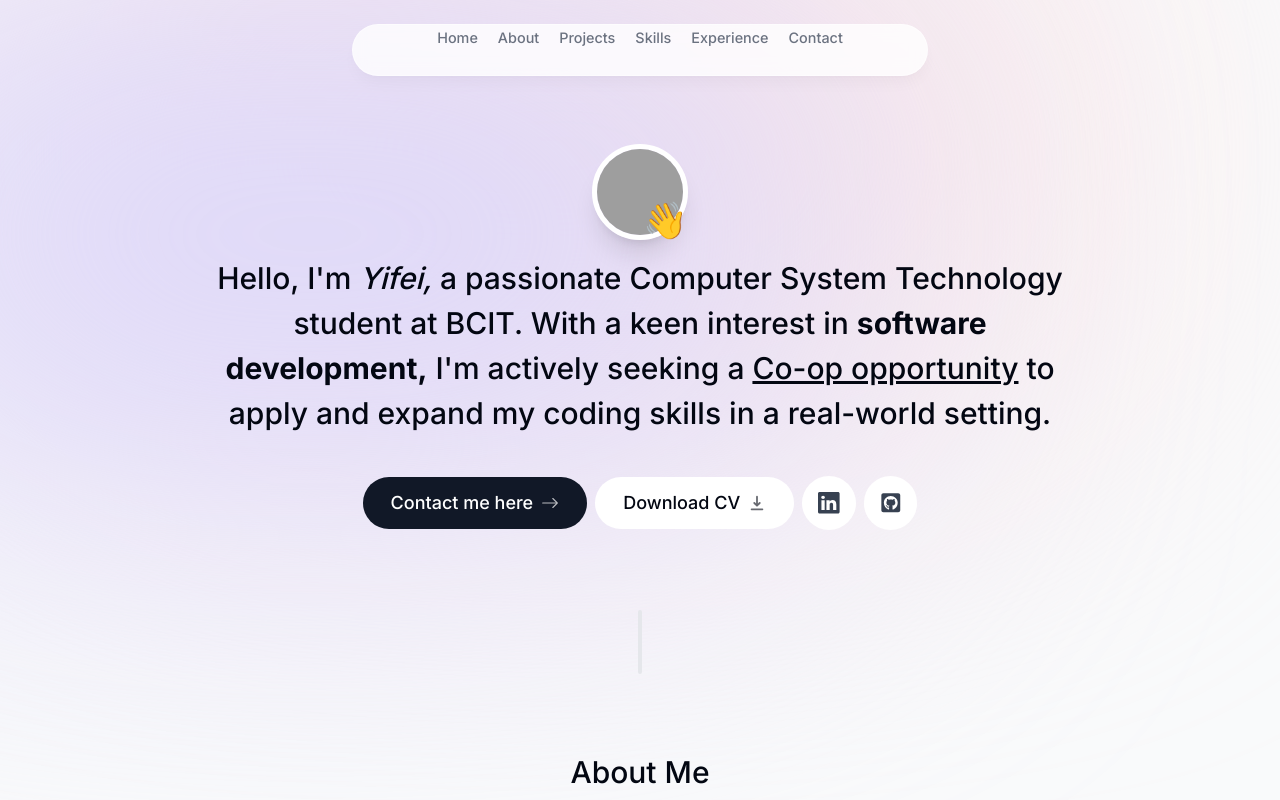
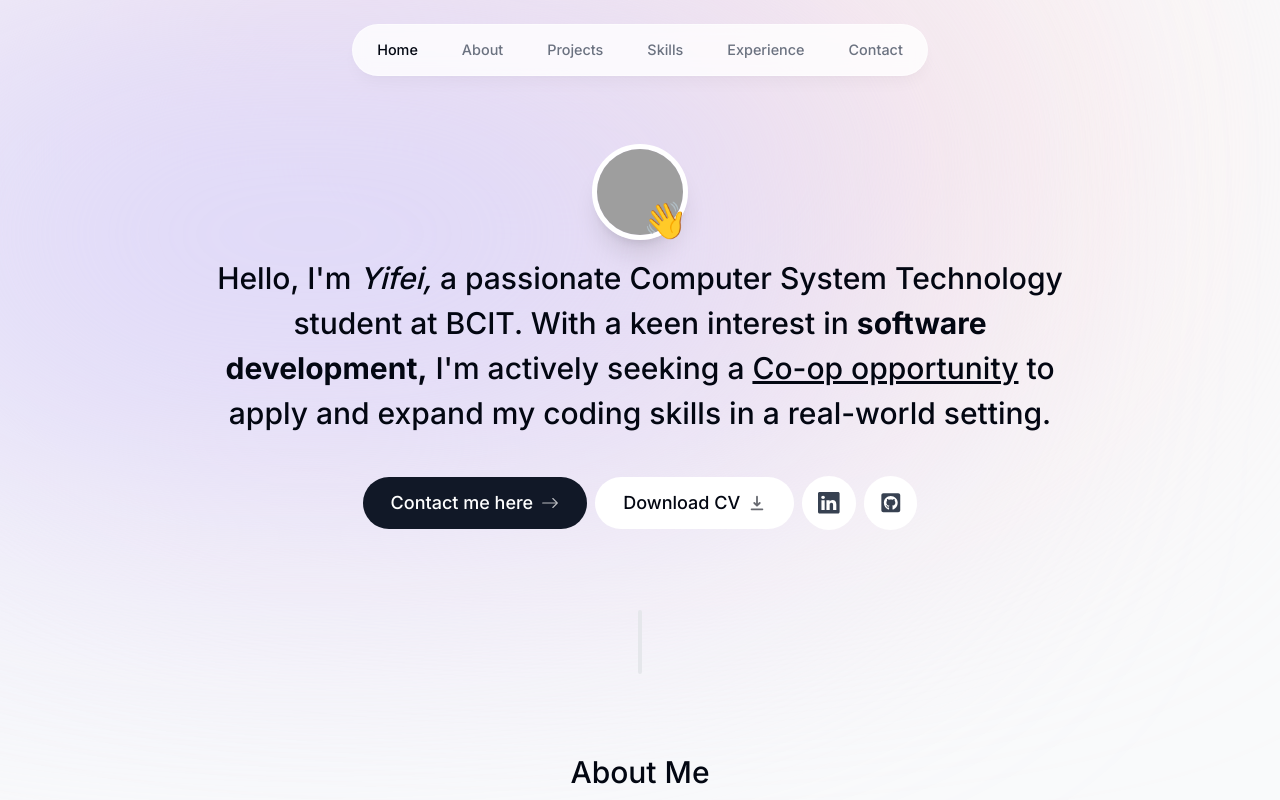
Before and after one commit to zengyifei327/Portfolio, a Next.js app: page / in a window 1280 px wide. Shown: the top 800 px of the page. Built offline with nearby package versions, Linux system fonts and the light colour scheme; grey boxes are pictures that could not be loaded.

Commit message:
Update header

```diff
--- a/app/layout.tsx
+++ b/app/layout.tsx
@@ -5,8 +5,8 @@ import { Inter } from 'next/font/google'
 const inter = Inter({ subsets: ['latin'] })
 
 export const metadata = {
-  title: 'Yifei Zeng | Personal Portfolio',
-  description: 'Yifei Zeng is a full-stack developer',
+  title: 'Yifei Zeng | Portfolio',
+  description: 'Yifei Zeng is a software developer',
 }
 
 export default function RootLayout({
@@ -15,7 +15,7 @@ export default function RootLayout({
   children: React.ReactNode
 }) {
   return (
-    <html lang="en">
+    <html lang="en" className="!scroll-smooth">
       <body className={`${inter.className} bg-gray-50 text-gray-950 relative pt-28 sm:pt-36 dark:bg-gray-900 dark:text-gray-50 dark:text-opacity-90`}>
         <div className="bg-[#fbe2e3] absolute top-[-6rem] -z-10 right-[11rem] h-[31.25rem] w-[31.25rem] rounded-full blur-[10rem] sm:w-[68.75rem] dark:bg-[#946263]"></div>
         <div className="bg-[#dbd7fb] absolute top-[-1rem] -z-10 left-[-35rem] h-[31.25rem] w-[50rem] rounded-full blur-[10rem] sm:w-[68.75rem] md:left-[-33rem] lg:left-[-28rem] xl:left-[-15rem] 2xl:left-[-5rem] dark:bg-[#676394]"></div>
--- a/components/header.tsx
+++ b/components/header.tsx
@@ -1,11 +1,15 @@
 "use client";
 
-import React from "react";
+import React, { useState } from "react";
 import { motion } from "framer-motion";
 import { links } from "@/lib/data";
 import Link from "next/link";
+import clsx from "clsx";
 
 export default function Header() {
+    const [activeSection, setActiveSection] =
+    useState("Home");
+
     return (
         <header className="z-[999] relative">
             <motion.div
@@ -23,7 +27,15 @@ export default function Header() {
                             initial={{ y: -100, opacity: 0 }}
                             animate={{ y: 0, opacity: 1 }}
                         >
-                            <Link href={link.hash}>{link.name}</Link>
+                            <Link
+                                className={clsx(
+                                    "flex w-full items-center justify-center px-3 py-3 hover:text-gray-950 transition dark:text-gray-500 dark:hover:text-gray-300",
+                                    {
+                                        "text-gray-950 dark:text-gray-200":
+                                            activeSection === link.name,
+                                    }
+                                )}
+                            href={link.hash}>{link.name}</Link>
                         </motion.li>
                     ))}
                 </ul>
--- a/package.json
+++ b/package.json
@@ -13,6 +13,7 @@
     "@types/react": "18.2.65",
     "@types/react-dom": "18.2.22",
     "autoprefixer": "10.4.18",
+    "clsx": "^2.1.0",
     "eslint": "8.57.0",
     "eslint-config-next": "14.1.3",
     "framer-motion": "^11.0.12",
```
Also changed, not shown: context/active-section-context.tsx (added), 1 other file (tests, documents, lock files or other folders).
